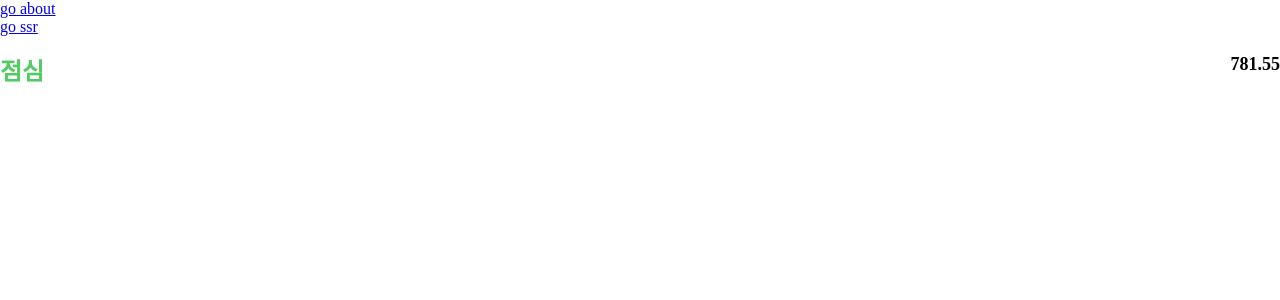
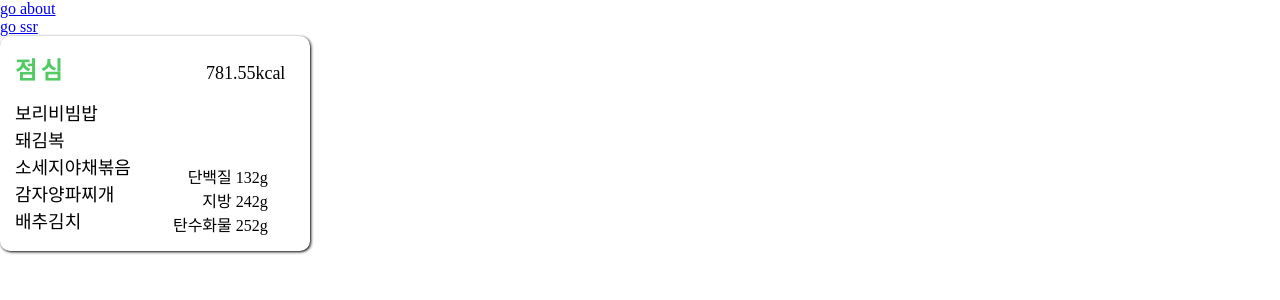
Before and after one commit to KMU-WINK/hssp-web, a Next.js app: page / in a window 1280 px wide. Shown: the top 300 px of the page. Built offline with nearby package versions, Linux system fonts and the light colour scheme.

Commit message:
메인페이지 #1 - 식단 카드 추가

```diff
--- /dev/null
+++ b/components/Card.js
@@ -0,0 +1,19 @@
+import React from 'react';
+
+export function Card(props) {
+    return (
+      <div style={styles.Card}>
+          {props.children}
+      </div>
+    );
+}
+const styles = {
+    Card : {
+        background:'#FFFFFF',
+        boxShadow: '1px 1px 3px rgba(0, 0, 0.17)',
+        padding:15,
+        width : 280,
+        borderRadius:10,
+        position : 'relative',
+    }
+}
--- a/components/MenuCard.js
+++ b/components/MenuCard.js
@@ -3,12 +3,24 @@ import React from 'react';
 export function MenuCard(props){
     return (
         <div>
-            <h1 style={styles.h1}>
+            <div style={styles.h1}>
                 {props.name}
-            </h1>
-            <h3 style={styles.h3}>
-                {props.calory}
-            </h3>
+            </div>
+            <div style={styles.h3}>
+                {props.calory}kcal
+            </div>
+            <div>
+                <ul style={styles.ul}>
+                    {
+                        props.todayMenu.map(one => <li>{one}</li>)
+                    }
+                </ul>
+                <ul style ={styles.ul1}>
+                    <li>단백질 {props.protein}g</li>
+                    <li>지방 {props.fat}g</li>
+                    <li>탄수화물 {props.calbohydrate}g</li>
+                </ul>
+            </div>
         </div>
     );
 }
@@ -16,12 +28,32 @@ export function MenuCard(props){
 const styles = {
     h1 : {
         color:'#52CB64',
+        paddingBottom:15,
         fontSize:24,
+        fontWeight: 'bold',
+        letterSpacing:'0.14em',
         display:'inline-block',
     },
     h3 : {
+        paddingLeft: 140,
         display:'inline-block',
-        float:'right',
         fontSize: 18,
+        fontStyle:'normal',
+        fontWeight:'normal',
+    },
+    ul : {
+        display:'inline-block',
+        listStyle: 'none',
+        verticalAlign:'bottom',
+        fontSize:18,
+        fontStyle:'normal',
+        fontWeight:'normal',
+        lineHeight: 1.5,
+    },
+    ul1 : {
+        paddingLeft: 42,
+        display:'inline-block',
+        textAlign:'right',
+        listStyle:'none',
     },
 };
--- a/pages/index.js
+++ b/pages/index.js
@@ -1,6 +1,7 @@
 import React from "react";
 import Link from 'next/link';
 import {Layout} from "../components/Layout";
+import {Card} from "../components/Card";
 import {MenuCard} from "../components/MenuCard";
 
 // import '../css/default.css';
@@ -8,10 +9,16 @@ import {MenuCard} from "../components/MenuCard";
 const Index = () => {
     return <>
         <Layout>
-            <MenuCard
-                name ="점심"
-                calory ="781.55"
-            />
+            <Card>
+                <MenuCard
+                    name ="점심"
+                    calory ="781.55"
+                    todayMenu ={['보리비빔밥', '돼김복', '소세지야채볶음', '감자양파찌개', '배추김치']}
+                    protein = '132'
+                    fat = '242'
+                    calbohydrate = '252'
+                />
+            </Card>
         </Layout>
     </>;
 };
```
